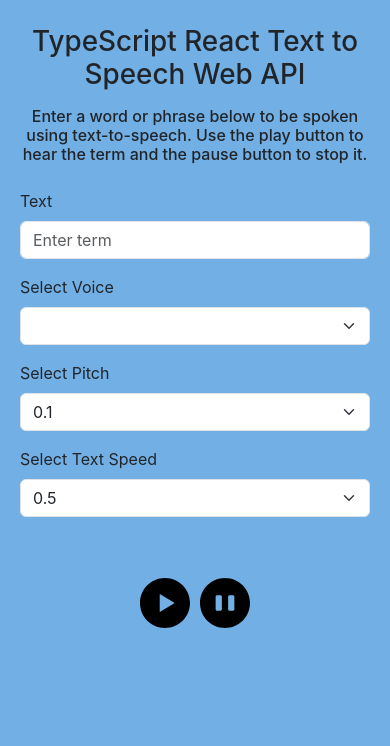
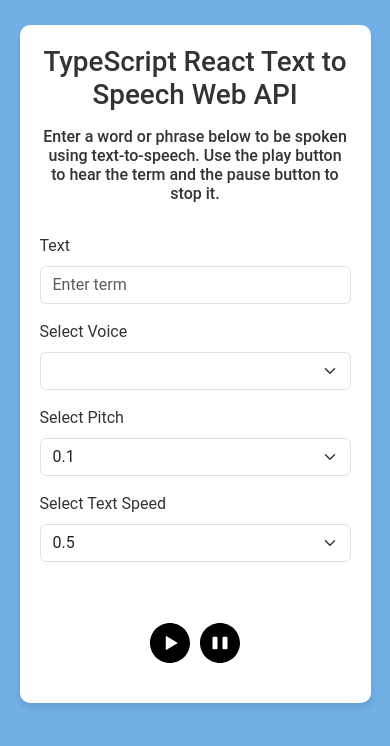
Before and after one commit to matthewgstillman/typescript-react-text-to-speech-api, a React (Create React App) app: page / in a window 390 px wide. Shown: the top 746 px of the page. Built offline with nearby package versions, Linux system fonts and the light colour scheme.

Commit message:
final style updates

```diff
--- a/src/styles/styles.css
+++ b/src/styles/styles.css
@@ -1,7 +1,12 @@
+body {
+  font-family: "Roboto", sans-serif;
+  color: #333;
+}
+
 .App {
   background-color: #71afe5;
   height: 100vh;
-  padding-top: 25px;
+  padding: 25px 0;
   overflow-y: auto;
 }
 .App .mainHeader {
@@ -10,16 +15,21 @@
 }
 .App .formComponentMainHeader {
   text-align: center;
-  margin-bottom: 25px;
+  margin-bottom: 30px;
 }
 .App .container {
+  background-color: #e0e0e0;
   display: flex;
   flex-direction: column;
-  max-width: 1000px;
-  padding: 0 20px;
+  max-width: 90%;
+  margin: 0 auto;
+  padding: 20px 20px;
+  background: #fff;
+  border-radius: 10px;
+  box-shadow: 0 4px 6px rgba(0, 0, 0, 0.1);
 }
 .App .errorText {
-  color: #d64545;
+  color: #c53030;
   font-weight: 700;
   text-align: center;
   margin-top: 10px;
@@ -38,13 +48,13 @@
   border: 1px solid #ccc;
   padding: 10px;
   border-radius: 5px;
-  transition: box-shadow 0.3s, border-color 0.3s;
+  transition: all 0.3s ease-in-out;
 }
 .App .formGroup input:focus,
 .App .formGroup select:focus,
 .App .formGroup textarea:focus,
 .App .formGroup .form-control:focus {
-  box-shadow: 10px 6px 5px 0px rgba(0, 0, 0, 0.75);
+  box-shadow: 0px 0px 5px 0px #71afe5;
   border-color: #71afe5;
   outline: none;
 }
@@ -58,14 +68,16 @@
   align-self: center;
   align-items: center;
   justify-self: center;
+  margin-top: 20px;
   margin-bottom: 50px;
-  margin-top: 20px;
 }
 .App .searchTermContainer p {
+  font-size: 1.2rem;
   font-weight: 900;
   text-align: center;
 }
 .App .searchTermContainer h6 {
+  font-size: 1rem;
   font-weight: 400;
   text-align: center;
   margin-top: 10px;
@@ -93,5 +105,21 @@
 .App .controlsContainer .playButton:hover,
 .App .controlsContainer .pauseButton:hover {
   transform: scale(1.1);
-  transition: transform 0.2s ease-in-out;
+  background-color: #f2f8fd;
+  transition: transform 0.3s ease-in-out;
+}
+.App .controlsContainer .playButton:focus,
+.App .controlsContainer .pauseButton:focus {
+  outline: 2px solid #257ecb;
+  outline-offset: 2px;
+}
+@media (max-width: 768px) {
+  .App .controlsContainer {
+    row-gap: 10px;
+  }
+  .App .controlsContainer .playButton,
+  .App .controlsContainer .pauseButton {
+    height: 40px;
+    width: 40px;
+  }
 }/*# sourceMappingURL=styles.css.map */
--- a/src/styles/styles.scss
+++ b/src/styles/styles.scss
@@ -1,10 +1,25 @@
 $skyline-blue: #71afe5;
-$muted-red: #d64545;
+$muted-red: #c53030;
+$light-gray: #e0e0e0;
+$font-family: "Roboto", sans-serif;
+
+@mixin box-shadow($color, $size: 10px) {
+  box-shadow: $size $size 5px 0px $color;
+}
+
+@mixin transition($properties: all, $duration: 0.3s, $easing: ease-in-out) {
+  transition: $properties $duration $easing;
+}
+
+body {
+  font-family: $font-family;
+  color: #333;
+}
 
 .App {
   background-color: $skyline-blue;
   height: 100vh;
-  padding-top: 25px;
+  padding: 25px 0;
   overflow-y: auto;
 
   .mainHeader {
@@ -14,14 +29,19 @@ $muted-red: #d64545;
 
   .formComponentMainHeader {
     text-align: center;
-    margin-bottom: 25px;
+    margin-bottom: 30px;
   }
 
   .container {
+    background-color: $light-gray;
     display: flex;
     flex-direction: column;
-    max-width: 1000px;
-    padding: 0 20px;
+    max-width: 90%;
+    margin: 0 auto;
+    padding: 20px 20px;
+    background: #fff;
+    border-radius: 10px;
+    box-shadow: 0 4px 6px rgba(0, 0, 0, 0.1);
   }
 
   .errorText {
@@ -42,14 +62,14 @@ $muted-red: #d64545;
     select,
     textarea,
     .form-control {
-      box-shadow: 10px 10px 5px 0px rgba(0, 0, 0, 0.75);
+      @include box-shadow(rgba(0, 0, 0, 0.75));
       border: 1px solid #ccc;
       padding: 10px;
       border-radius: 5px;
-      transition: box-shadow 0.3s, border-color 0.3s;
+      @include transition();
 
       &:focus {
-        box-shadow: 10px 6px 5px 0px rgba(0, 0, 0, 0.75);
+        @include box-shadow($skyline-blue, 0px);
         border-color: $skyline-blue;
         outline: none;
       }
@@ -67,15 +87,17 @@ $muted-red: #d64545;
     align-self: center;
     align-items: center;
     justify-self: center;
+    margin-top: 20px;
     margin-bottom: 50px;
-    margin-top: 20px;
 
     p {
+      font-size: 1.2rem;
       font-weight: 900;
       text-align: center;
     }
 
     h6 {
+      font-size: 1rem;
       font-weight: 400;
       text-align: center;
       margin-top: 10px;
@@ -104,7 +126,25 @@ $muted-red: #d64545;
 
       &:hover {
         transform: scale(1.1);
-        transition: transform 0.2s ease-in-out;
+        background-color: lighten($skyline-blue, 30%);
+        @include transition(transform);
+      }
+
+      &:focus {
+        outline: 2px solid darken($skyline-blue, 20%);
+        outline-offset: 2px;
+      }
+    }
+  }
+
+  @media (max-width: 768px) {
+    .controlsContainer {
+      row-gap: 10px;
+
+      .playButton,
+      .pauseButton {
+        height: 40px;
+        width: 40px;
       }
     }
   }
```
Also changed, not shown: 1 other file (tests, documents, lock files or other folders).
